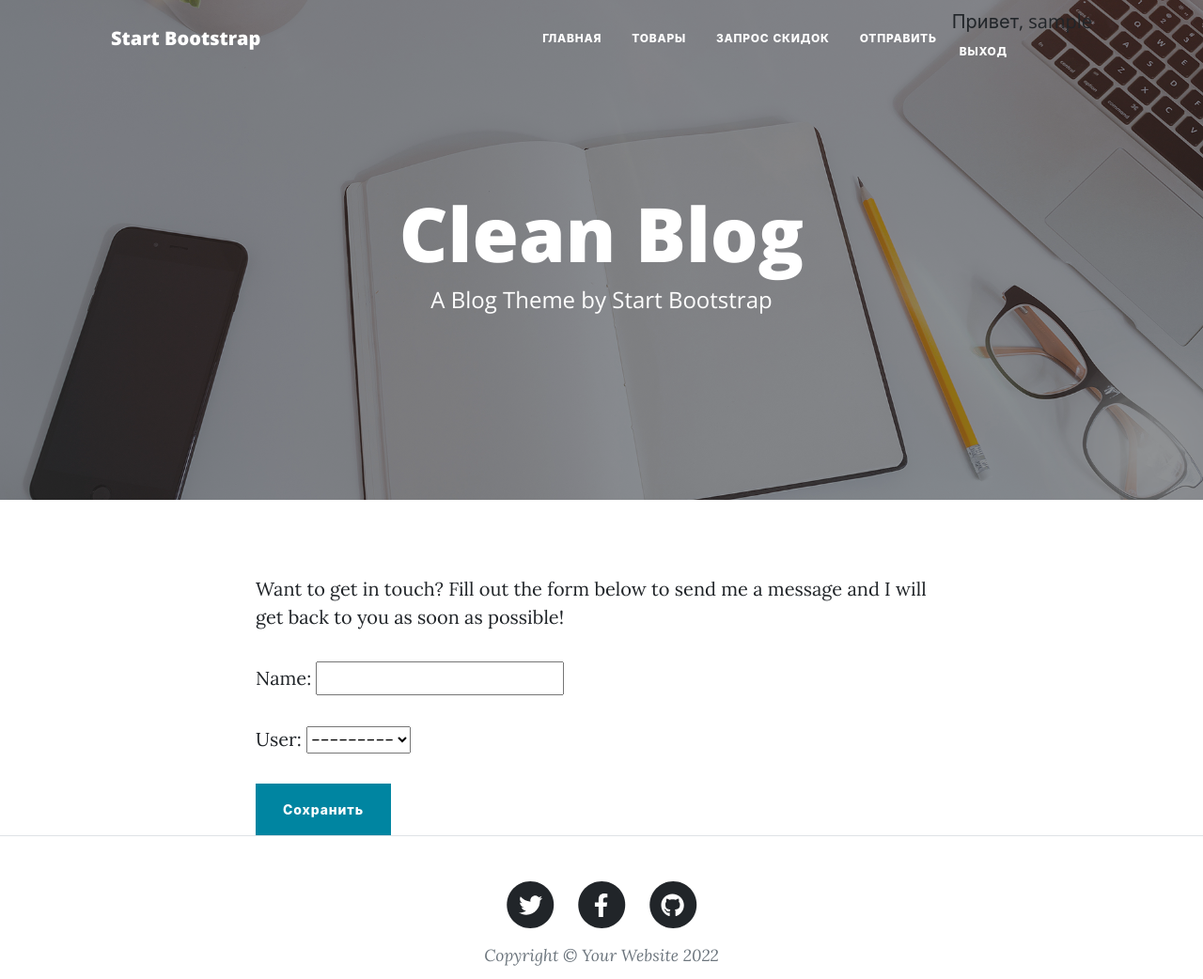
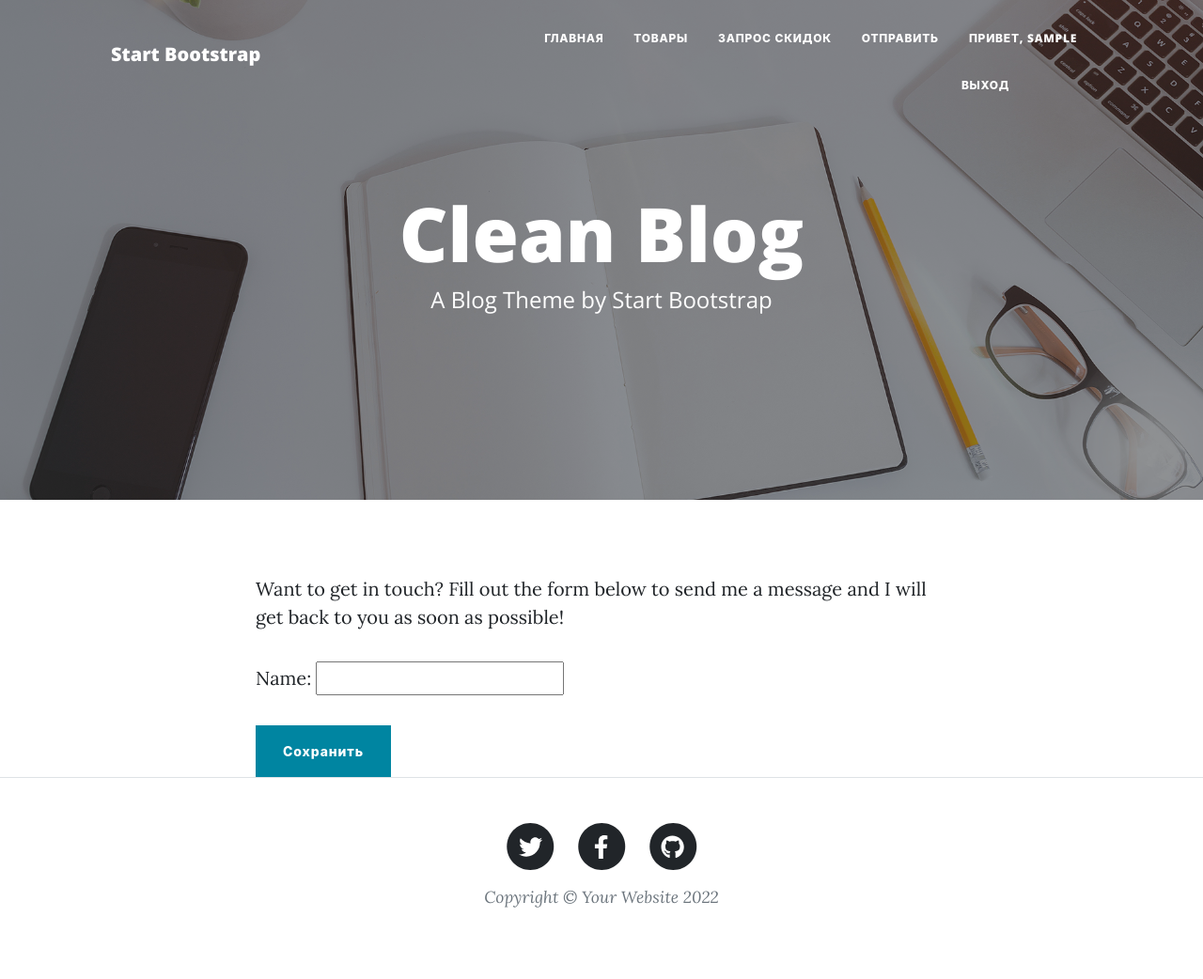
Before and after one commit to Pav9551/PylessonsDjango, a Django app: page /good-create in a window 1280 px wide. Shown: the top 1042 px of the page at 94% size. After the commit the page ends 966 px from the top, so only its background shows below. Run offline with Django 3.2, Linux system fonts and the light colour scheme; the visitor is signed in with stand-in values (Sample User, id 1); data comes from the database, SQL or seed files in the repository; parts of the project's set-up code (start-up, migrations or seed data) failed here and were passed over; some libraries are stand-ins or nearby versions.

Commit message:
added users

```diff
--- a/blog/blogapp/views.py
+++ b/blog/blogapp/views.py
@@ -106,7 +106,7 @@ class GoodDetailView(DetailView):
 #создание поста
 class GoodCreateView(CreateView):
     #form_class = CreateForm
-    fields = '__all__'
+    fields = ('name',)
     model = Good
     success_url = reverse_lazy('blog:good_list')
     template_name = 'blogapp/good_create.html'
--- a/blog/templates/base.html
+++ b/blog/templates/base.html
@@ -34,7 +34,7 @@
                         <li class="nav-item"><a class="nav-link px-lg-3 py-3 py-lg-4" href="{% url 'blog:send' %}">Отправить</a></li>
                                         {% if user.is_authenticated %}
                         <li class="nav-item">
-                            Привет, {{user.username}}
+                            <a class="nav-link px-lg-3 py-3 py-lg-4">Привет, {{user.username}}</a>
                             <a class="nav-link" href="{% url 'users:logout' %}">Выход</a>
                         </li>
                         {% else %}
```
